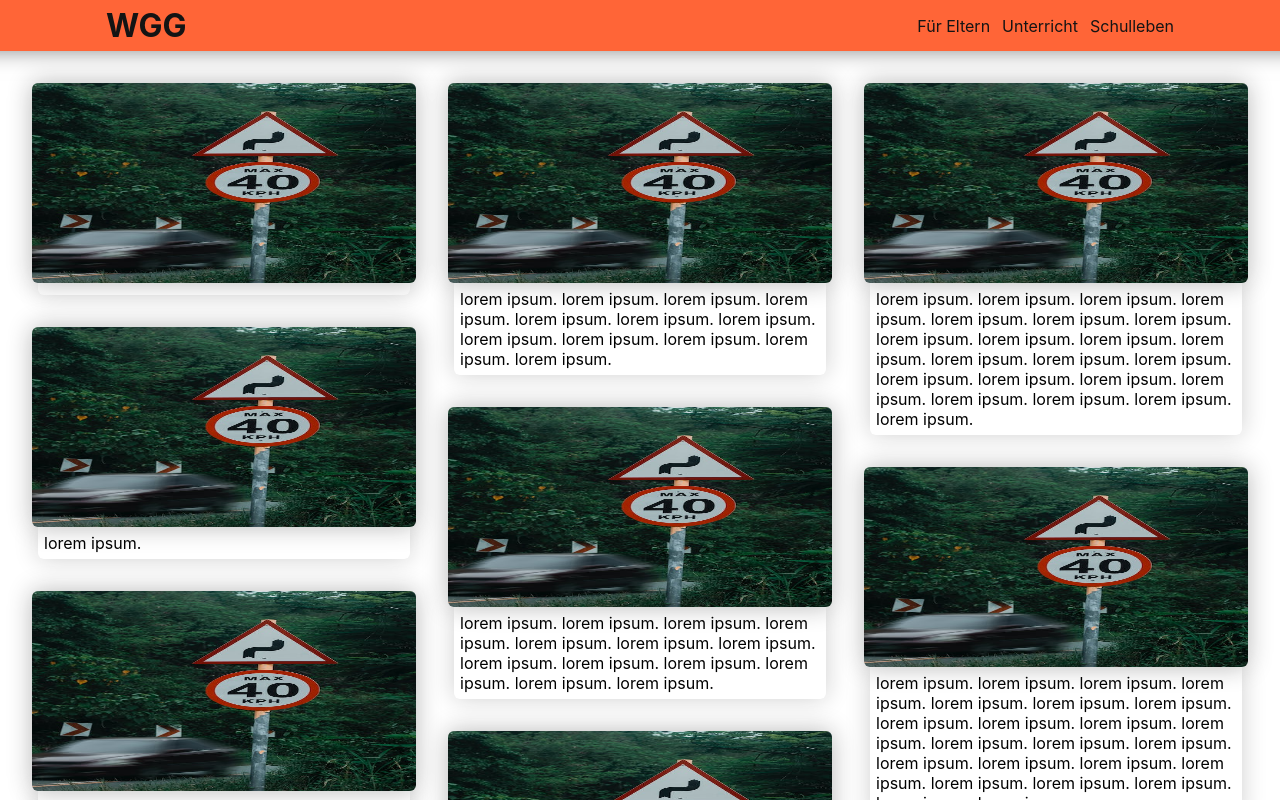
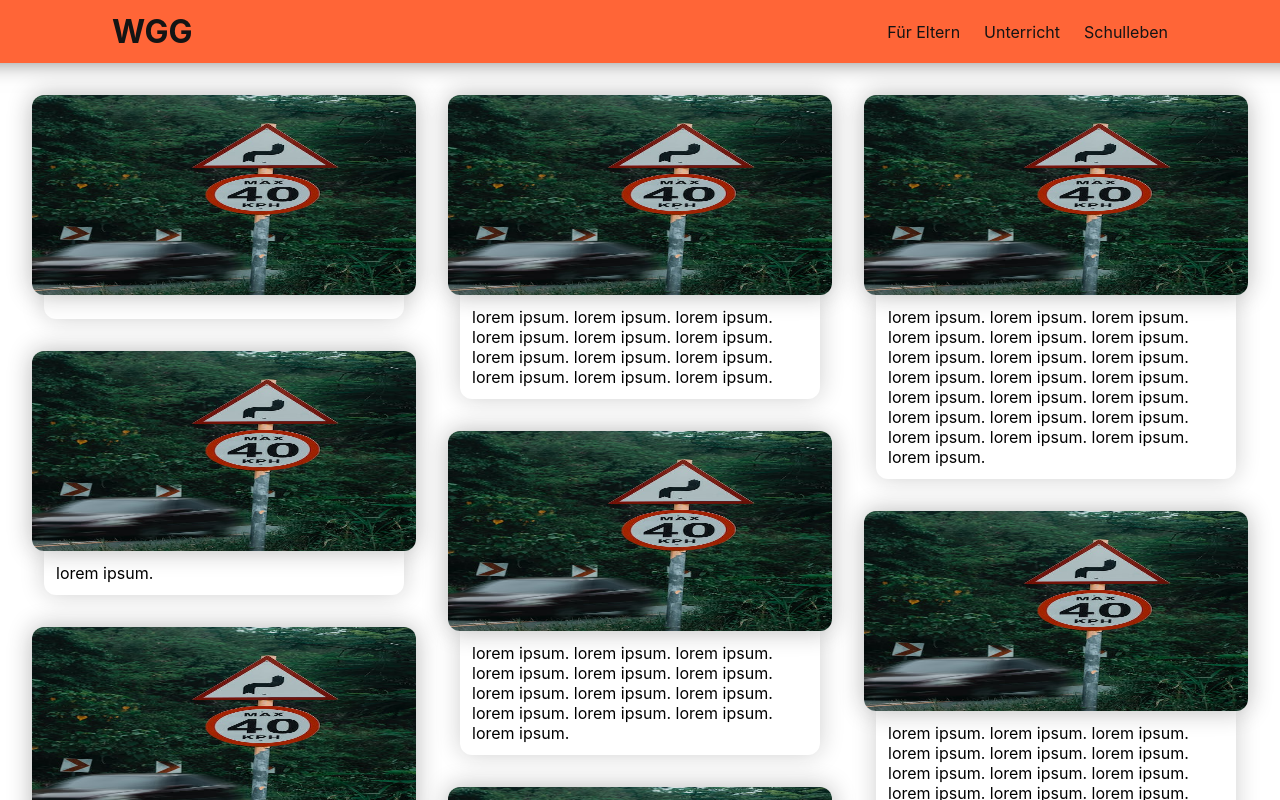
Before and after one commit to Erdragh/wgg-next, a Next.js app: page / in a window 1280 px wide. Shown: the top 800 px of the page. Built offline with nearby package versions, Linux system fonts and the light colour scheme.

Commit message:
slight transform styling improvements

```diff
--- a/components/header/navbar-dropdown.module.scss
+++ b/components/header/navbar-dropdown.module.scss
@@ -11,16 +11,18 @@
     z-index: 2;
   }
   .dropdownContent {
-    transform: scale(.5);
+    transform: scale(.5) perspective(20rem) rotateX(-90deg);
     transform-origin: 100% 0;
-    transition-duration: .15s;
+    transition-duration: .2s;
     z-index: 1;
     position: absolute;
     opacity: 0;
     pointer-events: none;
     padding: var(--wgg-sz-base);
     background-color: var(--wgg-clr-primary-tint);
-    // background-color: #fff;
+    border-radius: var(--wgg-sz-base);
+    border-top-right-radius: 0;
+    border-top-left-radius: 0;
     right: 0;
     box-shadow: 0 3px 49px 0px rgba(var(--wgg-clr-dark-rgb), .2);
   }
--- a/styles/globals.scss
+++ b/styles/globals.scss
@@ -21,7 +21,7 @@
   @include colors("primary", rgb(255, 101, 55), rgb(20,20,20), 20%);
   @include colors("dark", rgb(20,20,20), rgb(240,240,240), -10%);
 
-  --wgg-sz-base: 6px;
+  --wgg-sz-base: 12px;
 }
 
 html,
```
